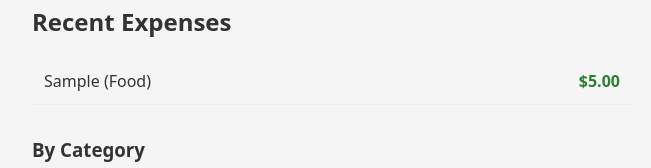
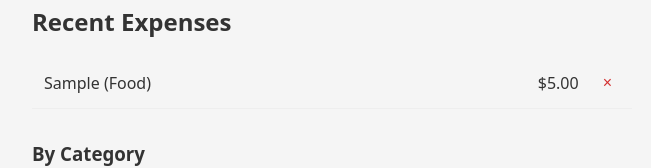
Before and after one commit to Vanna-Gio/personal-finance-tracker, a React (Create React App) app: page / in a window 1280 px wide. Both pictures are taken after typing "Sample", "5" into the empty fields and a click on the button "Add Expense". Shown: the part 408-576 px from the top of the page, without its empty margins (308-959 px from the left). Built offline with nearby package versions, Linux system fonts and the light colour scheme.

Commit message:
Added per-expense delete button with confirmation prompt

```diff
--- a/src/App.tsx
+++ b/src/App.tsx
@@ -70,6 +70,12 @@ function App() {
     acc[exp.category] = (acc[exp.category] || 0) + exp.amount;
     return acc;
   }, {});
+
+  const handleDelete = (id: number) => {
+    if(window.confirm('Delete this expense?')) {
+      setExpenses(expenses.filter((exp) => exp.id !== id));
+    }
+  }
   return (
     <div className="app-container">
       <h1>Personal Finance Tracker</h1>
@@ -119,7 +125,7 @@ function App() {
      <button onClick={handleClearAll} className="clear-button">Clear All Expenses</button>
 
       <h2>Recent Expenses</h2>
-      <ExpenseList expenses={expenses} />
+      <ExpenseList expenses={expenses} onDelete={handleDelete} />
 
       {Object.keys(categorySummary).length > 0 && (
         <div style={{ marginTop: '32px'}}>
--- a/src/components/ExpenseList.tsx
+++ b/src/components/ExpenseList.tsx
@@ -11,9 +11,10 @@ type Expense = {
 //we pass the list of expenses as a prop
 interface ExpenseListProps {
     expenses: Expense[];
+    onDelete: (id: number) => void; // new prop
 }
 
-function ExpenseList({ expenses }: ExpenseListProps) {
+function ExpenseList({ expenses, onDelete }: ExpenseListProps) {
     return (
         <ul >
             {expenses.map((expense) =>(
@@ -21,9 +22,25 @@ function ExpenseList({ expenses }: ExpenseListProps) {
                     key={expense.id}
                     >
                         <span>{expense.description} ({expense.category})</span>
-                        <span className= {expense.amount > 0 ? 'positive': 'negative'}>
-                            ${expense.amount.toFixed(2)}
-                      </span>
+                        <div style={{ display: 'flex', alignItems: 'center', gap: '16px'}}>
+                            <span className= {expense.amount > 0 ? 'positive': 'negative'}>
+                                ${expense.amount.toFixed(2)}
+                            </span>
+                            <button
+                                onClick={() => onDelete(expense.id)}
+                                style={{
+                                    background: 'none',
+                                    border: 'none',
+                                    color: '#d32f2f',
+                                    cursor: 'pointer',
+
+                                    fontSize: '16px',
+                                    padding: '4px 8px'
+                                }}
+                                > ×
+                                </button>
+                        </div>
+
                 </li>
             ))}
             {expenses.length === 0 && <li className="no-expenses"> No expense yet.</li>}
--- a/src/index.scss
+++ b/src/index.scss
@@ -95,3 +95,12 @@ li {
         background: darken($danger-color, 10%);
     }
 }
+
+button[aria-label="delete"] { // or just target the button if you add aria-label later
+    &:hover {
+        color: darken($danger-color, 20%);
+        background: rgba(211, 47, 47, 0.1);
+        border-radius: 4px;
+    }
+
+}
```
